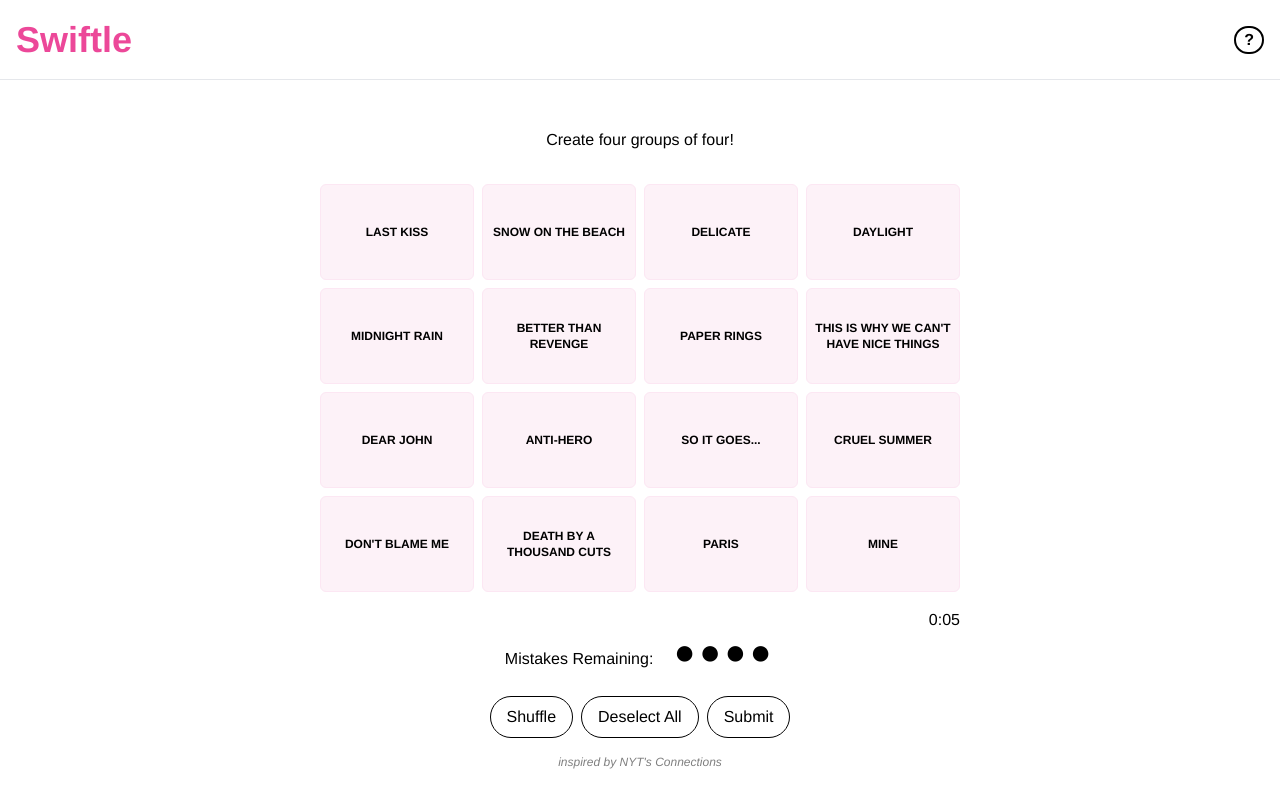
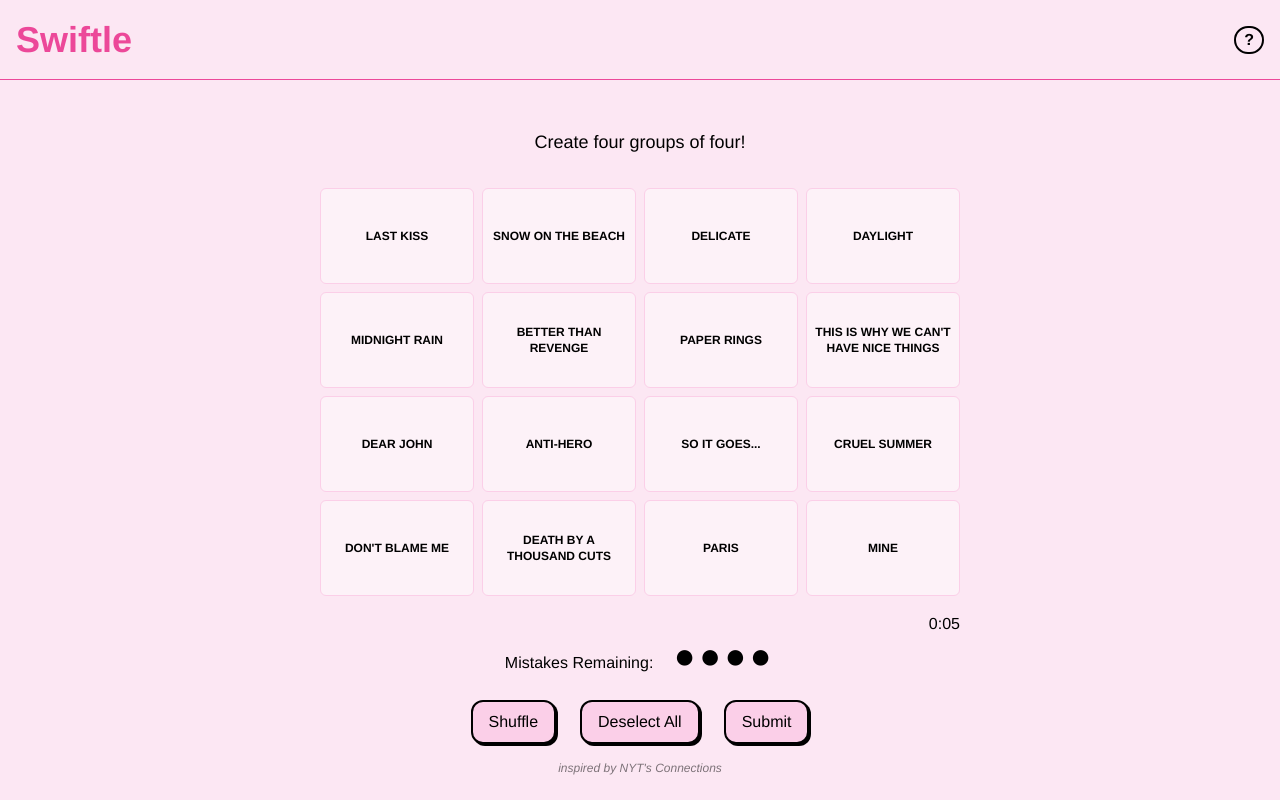
Before and after one commit to samanthacabrera/swiftle, a React (Vite) app: page / in a window 1280 px wide. Built offline with nearby package versions, Linux system fonts and the light colour scheme.

Commit message:
minor styling updates

```diff
--- a/src/App.css
+++ b/src/App.css
@@ -7,4 +7,5 @@
   margin: 0;
   padding: 0;
   font-family: Helvetica, sans-serif;
+  background-color: #fce7f3;
 }
--- a/src/Board.jsx
+++ b/src/Board.jsx
@@ -144,7 +144,7 @@
   return (
     <div className="p-4 max-w-2xl mx-auto text-center">
 
-      <p className="my-8">Create four groups of four!</p>
+      <p className="text-lg my-8">Create four groups of four!</p>
 
       {groups.length > 0 && (
         <div className="mb-6 grid gap-4 sm:grid-cols-2">
@@ -174,7 +174,7 @@
               ${
                 selected.includes(songObj)
                   ? "bg-pink-500 text-white border-pink-600"
-                  : "bg-pink-50 text-black border border-pink-100 hover:bg-pink-100"
+                  : "bg-pink-50 text-black border border-pink-200 hover:bg-pink-200"
               } ${gameOver ? "opacity-50 cursor-not-allowed" : ""}`}
           >
             {songObj.song}
@@ -198,18 +198,18 @@
 
       {error && <p className="my-4 text-pink-500">{error}</p>}
 
-      <div className="flex flex-wrap gap-2 justify-center my-6">
-        {!gameWon && <button onClick={handleShuffle} disabled={gameOver} className="py-2 px-4 rounded-full border border-black">Shuffle</button>}
-        {!gameWon && <button onClick={handleDeselect} disabled={gameOver} className="py-2 px-4 rounded-full border border-black">Deselect All</button>}
-        {!gameWon && <button onClick={handleSubmitGroup} disabled={gameOver} className="py-2 px-4 rounded-full border border-black">Submit</button>}
+      <div className="flex flex-wrap gap-6 justify-center my-6">
+        {!gameWon && <button onClick={handleShuffle} disabled={gameOver} className="border-2 border-black rounded-xl bg-pink-200 px-4 py-2 shadow-[2px_2px_0_0_#000] transition-all duration-200 hover:-translate-y-1 hover:-translate-x-1 hover:shadow-[4px_4px_0_0_#000]">Shuffle</button>}
+        {!gameWon && <button onClick={handleDeselect} disabled={gameOver} className="border-2 border-black rounded-xl bg-pink-200 px-4 py-2 shadow-[2px_2px_0_0_#000] transition-all duration-200 hover:-translate-y-1 hover:-translate-x-1 hover:shadow-[4px_4px_0_0_#000]">Deselect All</button>}
+        {!gameWon && <button onClick={handleSubmitGroup} disabled={gameOver} className="border-2 border-black rounded-xl bg-pink-200 px-4 py-2 shadow-[2px_2px_0_0_#000] transition-all duration-200 hover:-translate-y-1 hover:-translate-x-1 hover:shadow-[4px_4px_0_0_#000]">Submit</button>}
       </div>
 
       {gameOver && (
-        <div className="my-4 p-4 text-white bg-pink-500/80 rounded-lg">
-          <p className="text-lg">You are out of mistakes!</p>
+        <div className="my-4 p-4">
+          {/* <p className="text-lg">You are out of mistakes!</p> */}
           <button
             onClick={handleRestart}
-            className="mt-4 py-2 px-4 rounded-full border"
+            className="border-2 border-black rounded-xl bg-pink-200 px-4 py-2 shadow-[2px_2px_0_0_#000] transition-all duration-200 hover:-translate-y-1 hover:-translate-x-1 hover:shadow-[4px_4px_0_0_#000]"
           >
             Restart Game
           </button>
@@ -217,12 +217,12 @@
       )}
 
       {gameWon && (
-          <div className="my-4 p-4 text-white bg-pink-500/80 rounded-lg">
+          <div className="my-4 p-4 text-white border border-pink-500 rounded-lg">
             <p className="text-lg">Congratulations!</p>
             <p>You matched all the songs to the correct album in {Math.floor(time / 60)}:{String(time % 60).padStart(2, "0")} minutes.</p>
             <button
               onClick={handleRestart}
-              className="mt-4 py-2 px-4 rounded-full border"
+              className="border-2 border-black rounded-xl bg-pink-200 px-4 py-2 shadow-[2px_2px_0_0_#000] transition-all duration-200 hover:-translate-y-1 hover:-translate-x-1 hover:shadow-[4px_4px_0_0_#000]"
             >
               Play Again
             </button>
--- a/src/Header.jsx
+++ b/src/Header.jsx
@@ -6,7 +6,7 @@
 
     return (
         <>
-            <div className="flex items-center w-screen h-[10vh] border-b font-bold relative">
+            <div className="flex items-center w-screen h-[10vh] bg-pink-100 border-b border-pink-500 font-bold relative">
                 <h1 className="text-pink-500 text-4xl ml-4">Swiftle</h1>
                 <div className="absolute right-4">
                     <button
```
